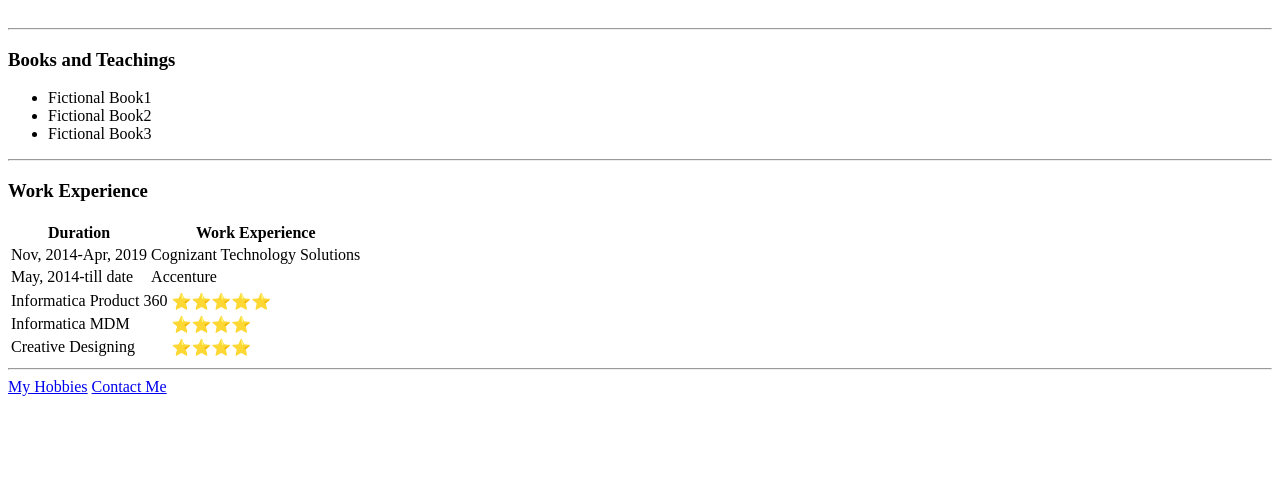
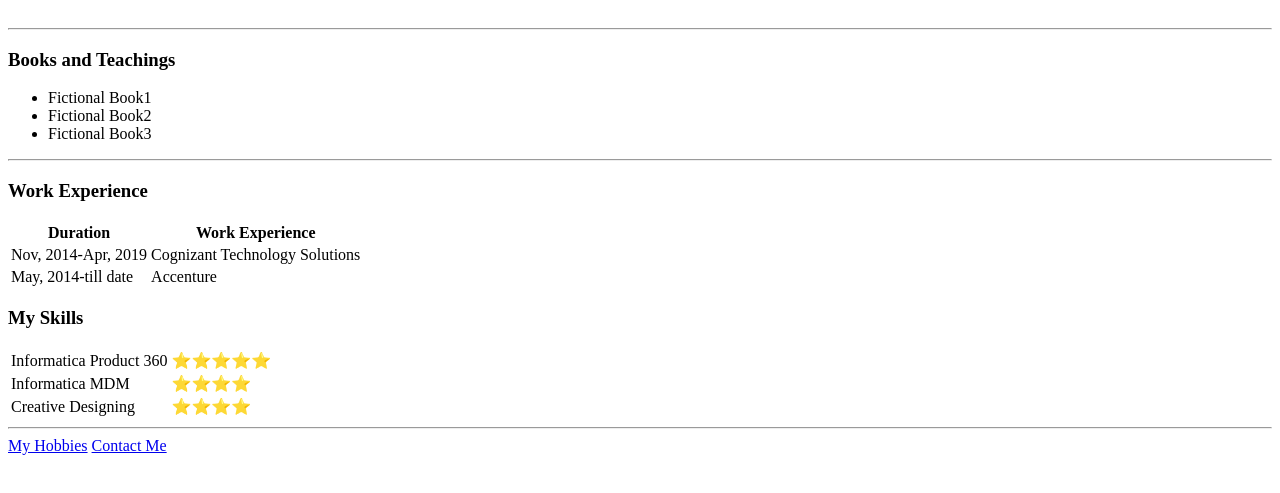
Before and after one commit to abhinav2uin/cv, a plain HTML site: page index.html in a window 1280 px wide. Shown: the part 195-688 px from the top of the page. Drawn offline with Linux system fonts and the light colour scheme.

Commit message:
updating skills

```diff
--- a/index.html
+++ b/index.html
@@ -40,6 +40,7 @@
         </tr>
       </tbody>
     </table>
+    <h3>My Skills</h3>
     <table>
       <tr>
         <td>Informatica Product 360</td>
```
